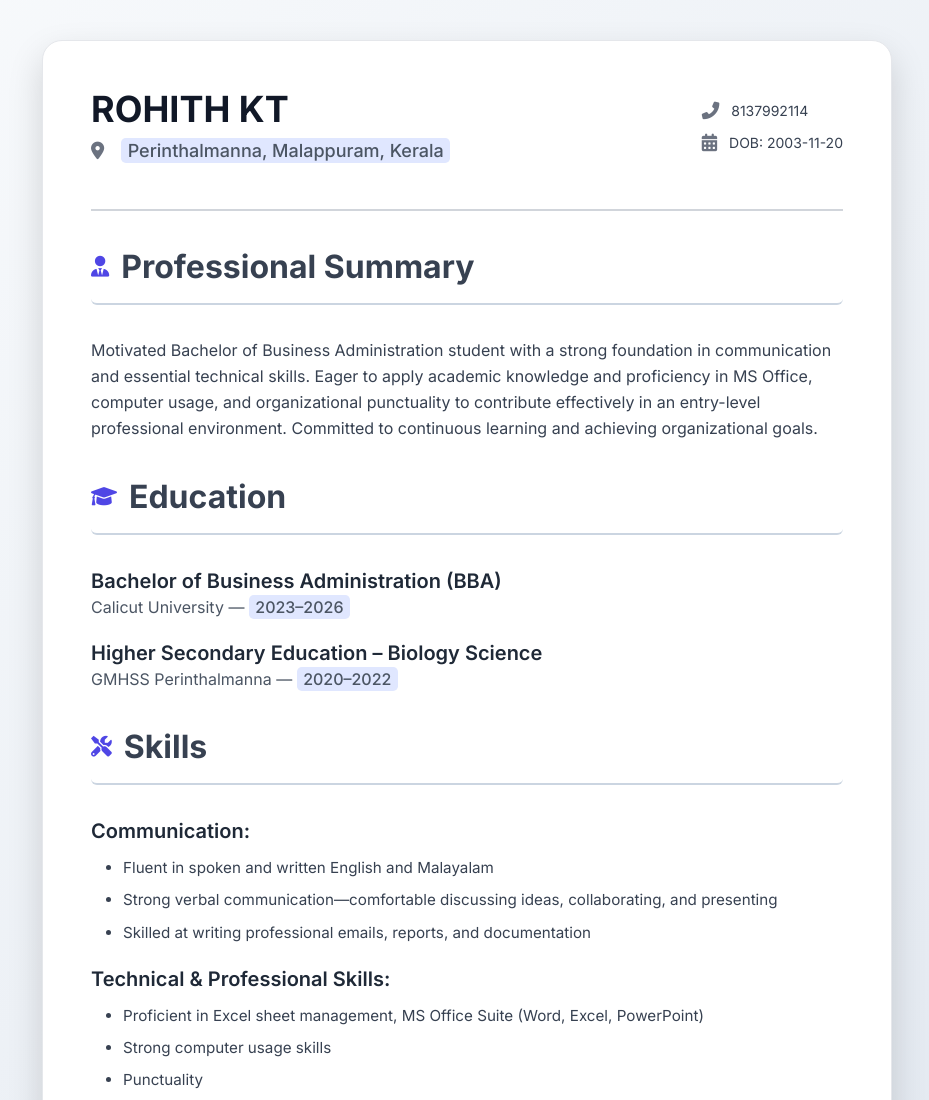
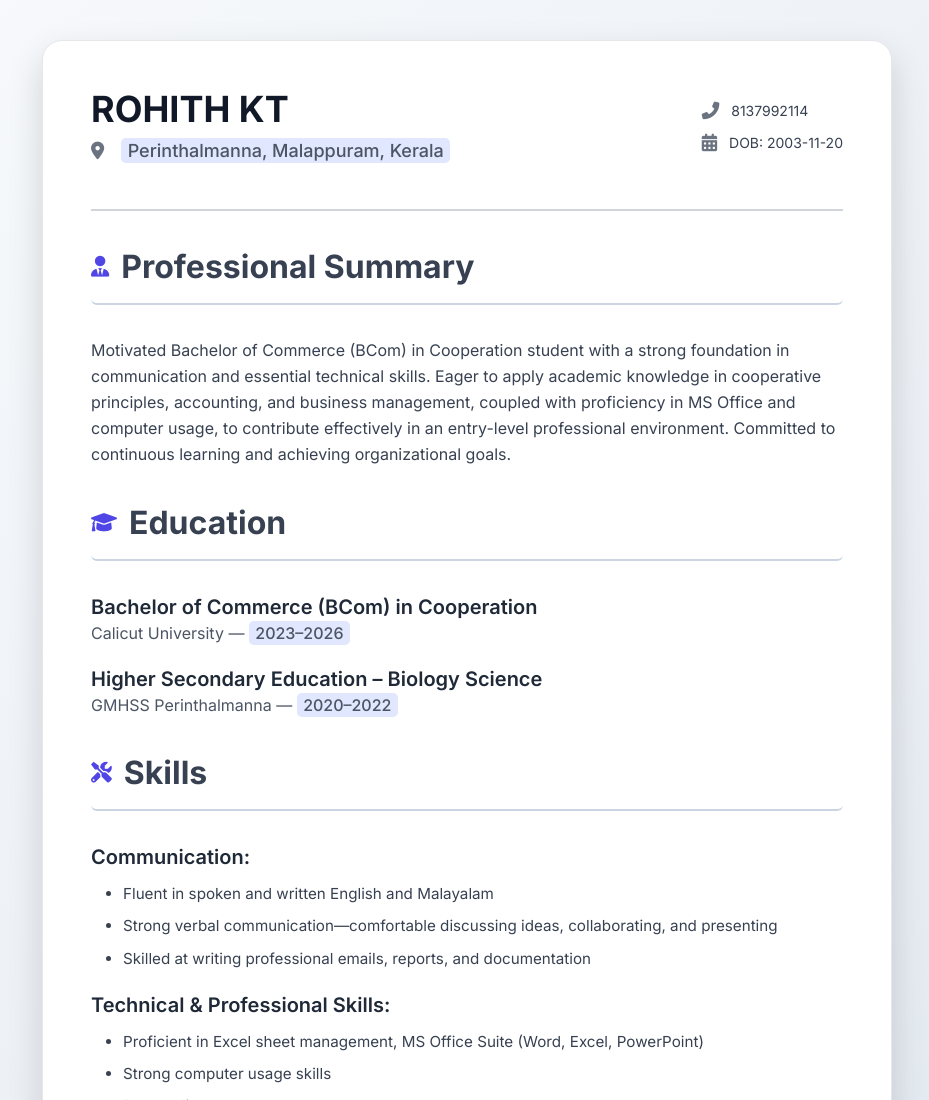
Before and after one commit to vijaykrishnak04/personal-profile, a plain HTML site: page rohith.html in a window 1280 px wide. Shown: the top 1100 px of the page, without its empty margins (173-1102 px from the left). Drawn offline with nearby package versions, Linux system fonts and the light colour scheme.

Commit message:
Updated degree name rohith.html

```diff
--- a/rohith.html
+++ b/rohith.html
@@ -158,7 +158,7 @@
             </h2>
             <div class="mb-4">
                 <p class="text-gray-700 leading-relaxed text-base sm:text-lg-mobile">
-                    Motivated Bachelor of Business Administration student with a strong foundation in communication and essential technical skills. Eager to apply academic knowledge and proficiency in MS Office, computer usage, and organizational punctuality to contribute effectively in an entry-level professional environment. Committed to continuous learning and achieving organizational goals.
+                    Motivated Bachelor of Commerce (BCom) in Cooperation student with a strong foundation in communication and essential technical skills. Eager to apply academic knowledge in cooperative principles, accounting, and business management, coupled with proficiency in MS Office and computer usage, to contribute effectively in an entry-level professional environment. Committed to continuous learning and achieving organizational goals.
                 </p>
             </div>
         </section>
@@ -169,7 +169,7 @@
                 <i class="fas fa-graduation-cap"></i>Education
             </h2>
             <div class="mb-5">
-                <h3 class="text-xl font-semibold text-gray-800 rounded-md sm:text-2xl-mobile">Bachelor of Business Administration (BBA)</h3>
+                <h3 class="text-xl font-semibold text-gray-800 rounded-md sm:text-2xl-mobile">Bachelor of Commerce (BCom) in Cooperation</h3>
                 <p class="text-gray-600 text-base rounded-md sm:text-lg-mobile">Calicut University — <span class="font-medium text-highlight">2023–2026</span></p>
             </div>
             <div>
```
